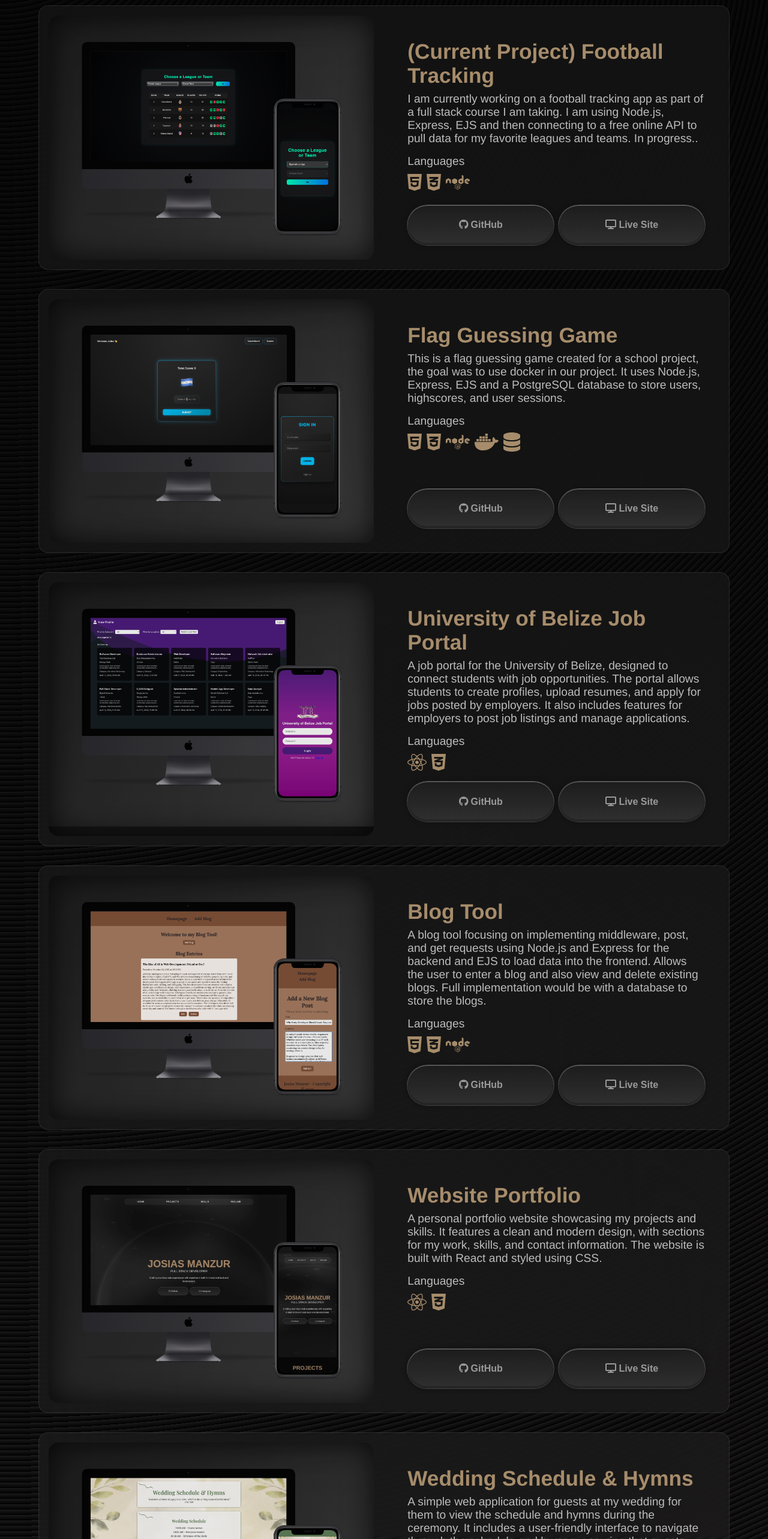
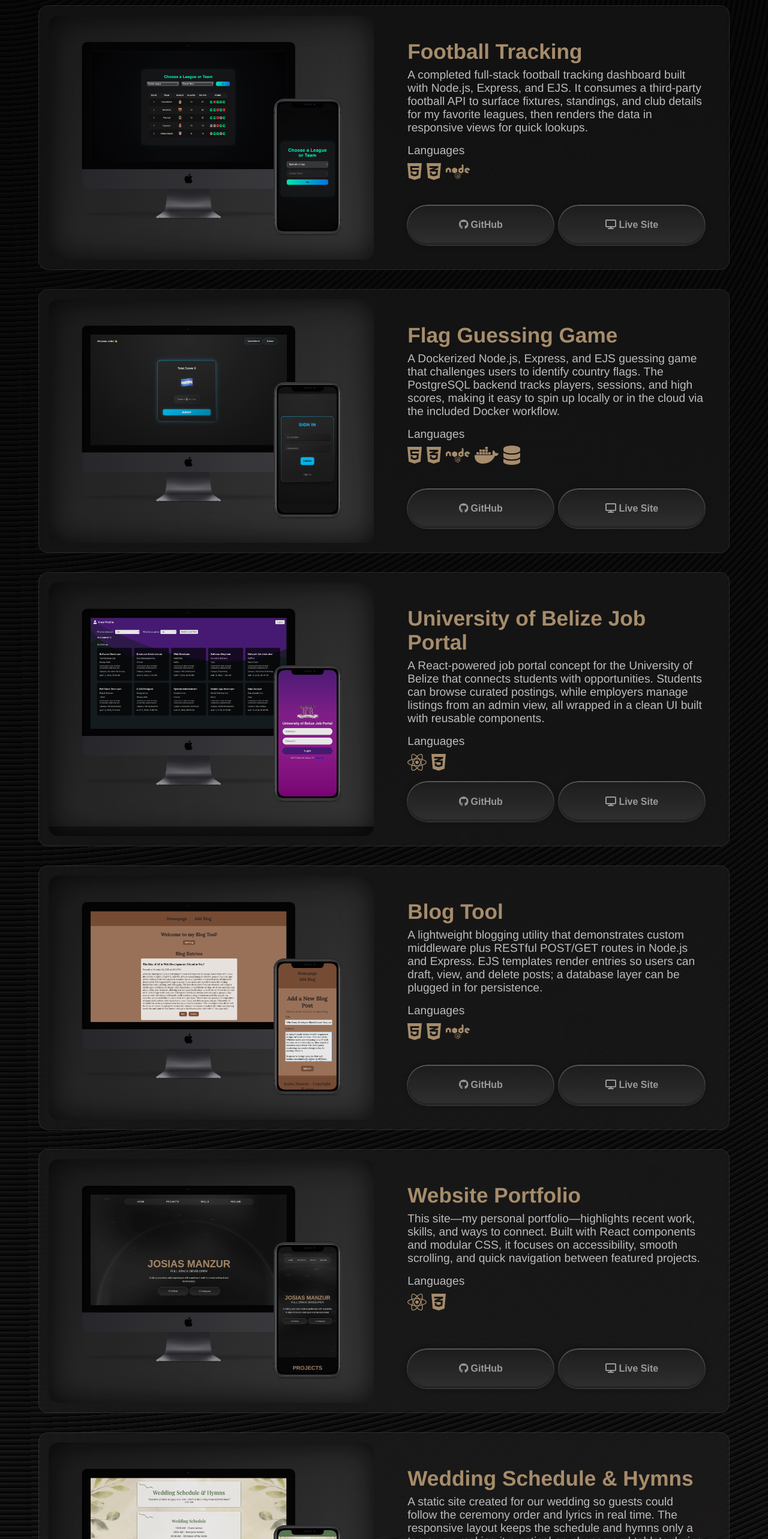
Before and after one commit to josiasmanzur02/portfolio, a React (Create React App) app: page / in a window 1280 px wide. Shown: the part 939-3505 px from the top of the page at 60% size. Built offline with nearby package versions, Linux system fonts and the light colour scheme.

Commit message:
Update to projects section

```diff
--- a/src/components/Projects.jsx
+++ b/src/components/Projects.jsx
@@ -21,10 +21,10 @@ gsap.registerPlugin(ScrollTrigger, ScrollSmoother);
 const projects = [
   {
     imageSrc: "/portfolio/images/football-tracking.png",
-    altText: "(Current Project) Football Tracking",
-    captionText: "(Current Project) Football Tracking",
+    altText: "Football Tracking",
+    captionText: "Football Tracking",
     description:
-      "I am currently working on a football tracking app as part of a full stack course I am taking. I am using Node.js, Express, EJS and then connecting to a free online API to pull data for my favorite leagues and teams. In progress..",
+      "A completed full-stack football tracking dashboard built with Node.js, Express, and EJS. It consumes a third-party football API to surface fixtures, standings, and club details for my favorite leagues, then renders the data in responsive views for quick lookups.",
     githubUrl: "https://github.com/josiasmanzur02/football-tracking",
     liveUrl: "https://football-tracking.onrender.com",
     languages: [
@@ -38,7 +38,7 @@ const projects = [
     altText: "Flag Guessing Game",
     captionText: "Flag Guessing Game",
     description:
-      "This is a flag guessing game created for a school project, the goal was to use docker in our project. It uses Node.js, Express, EJS and a PostgreSQL database to store users, highscores, and user sessions.",
+      "A Dockerized Node.js, Express, and EJS guessing game that challenges users to identify country flags. The PostgreSQL backend tracks players, sessions, and high scores, making it easy to spin up locally or in the cloud via the included Docker workflow.",
     githubUrl: "https://github.com/josiasmanzur02/sysadmin-login-docker",
     liveUrl: "https://sysadmin-login-docker.onrender.com",
     languages: [
@@ -54,7 +54,7 @@ const projects = [
     altText: "University of Belize Job Portal",
     captionText: "University of Belize Job Portal",
     description:
-      "A job portal for the University of Belize, designed to connect students with job opportunities. The portal allows students to create profiles, upload resumes, and apply for jobs posted by employers. It also includes features for employers to post job listings and manage applications.",
+      "A React-powered job portal concept for the University of Belize that connects students with opportunities. Students can browse curated postings, while employers manage listings from an admin view, all wrapped in a clean UI built with reusable components.",
     githubUrl: "https://github.com/JosiasManzur/ub-job-portal",
     liveUrl: "https://ub-job-portal.netlify.app/",
     languages: [
@@ -66,7 +66,7 @@ const projects = [
     imageSrc: "/portfolio/images/blog-tool.png",
     altText: "Blog Tool",
     captionText: "Blog Tool",
-    description: "A blog tool focusing on implementing middleware, post, and get requests using Node.js and Express for the backend and EJS to load data into the frontend. Allows the user to enter a blog and also view and delete existing blogs. Full implementation would be with a database to store the blogs.",
+    description: "A lightweight blogging utility that demonstrates custom middleware plus RESTful POST/GET routes in Node.js and Express. EJS templates render entries so users can draft, view, and delete posts; a database layer can be plugged in for persistence.",
     githubUrl: "https://github.com/josiasmanzur02/blog-tool",
     liveUrl: "https://blog-tool-80x1.onrender.com",
     languages: [
@@ -79,7 +79,7 @@ const projects = [
     imageSrc: "/portfolio/images/website-portfolio.png",
     altText: "Website Portfolio",
     captionText: "Website Portfolio",
-    description: "A personal portfolio website showcasing my projects and skills. It features a clean and modern design, with sections for my work, skills, and contact information. The website is built with React and styled using CSS.",
+    description: "This site—my personal portfolio—highlights recent work, skills, and ways to connect. Built with React components and modular CSS, it focuses on accessibility, smooth scrolling, and quick navigation between featured projects.",
     githubUrl: "https://github.com/josiasmanzur02/portfolio",
     liveUrl: "https://josiasmanzur02.github.io/portfolio/",
     languages: [
@@ -92,7 +92,7 @@ const projects = [
     altText: "Wedding Schedule & Hymns",
     captionText: "Wedding Schedule & Hymns",
     description:
-      "A simple web application for guests at my wedding for them to view the schedule and hymns during the ceremony. It includes a user-friendly interface to navigate through the schedule and hymns, ensuring that guests can easily follow along during the event.",
+      "A static site created for our wedding so guests could follow the ceremony order and lyrics in real time. The responsive layout keeps the schedule and hymns only a tap away, making it practical on phones and tablets during the event.",
     githubUrl: "https://github.com/josiasmanzur02/wedding-schedule-and-songs",
     liveUrl: "https://josiasmanzur02.github.io/wedding-schedule-and-songs/",
     languages: [
```
